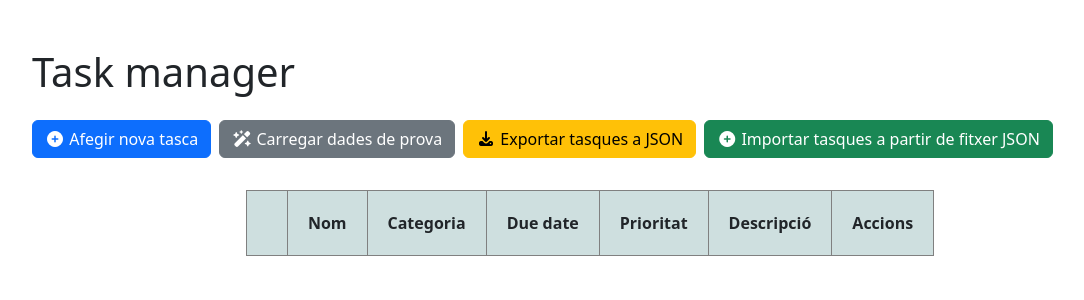
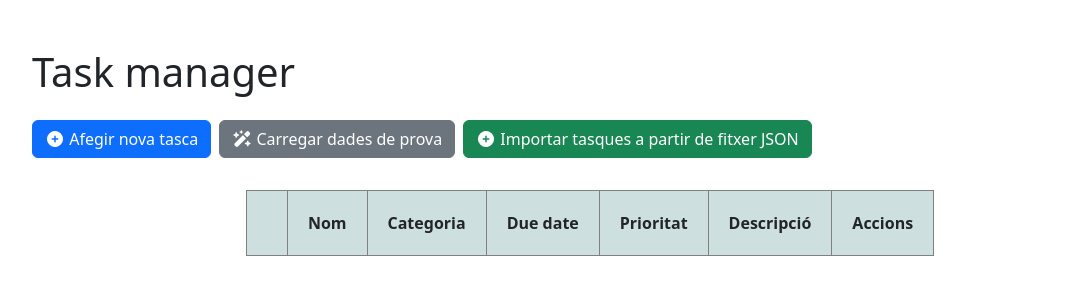
Before and after one commit to aaroncano2006/react_task_manager, a React (Vite) app: page / in a window 1280 px wide. Shown: the top 300 px of the page, without its empty margins (50-1134 px from the left). Built offline with nearby package versions, Linux system fonts and the light colour scheme.

Commit message:
Renderitzat condicional per al botó d'exportar tasques. Només serà visible quan hi hagin tasques emmagatzemades a localStorage.

```diff
--- a/src/App.jsx
+++ b/src/App.jsx
@@ -174,7 +174,7 @@ function App() {
         const importedTasks = Array.isArray(data) ? data : [data];
         const validTasks = importedTasks.filter(isValidTask); // Filtra les tasques segons el format que tenim al Zod Schema i a localStorage.
 
-        if(validTasks.length < 1) {
+        if (validTasks.length < 1) {
           alert("El JSON introduït no és vàlid!");
           return;
         }
@@ -251,6 +251,7 @@ function App() {
             </Button>
           )}
 
+          {tasks.length > 0 && (
             <Button
               bootstrap="btn btn-warning me-2 mb-2"
               type="button"
@@ -258,6 +259,7 @@ function App() {
             >
               <i className="fa-solid fa-download"></i> Exportar tasques a JSON
             </Button>
+          )}
 
           <Button
             bootstrap="btn btn-success me-2 mb-2"
```
Lines whose indentation alone changed are shown as unchanged.
